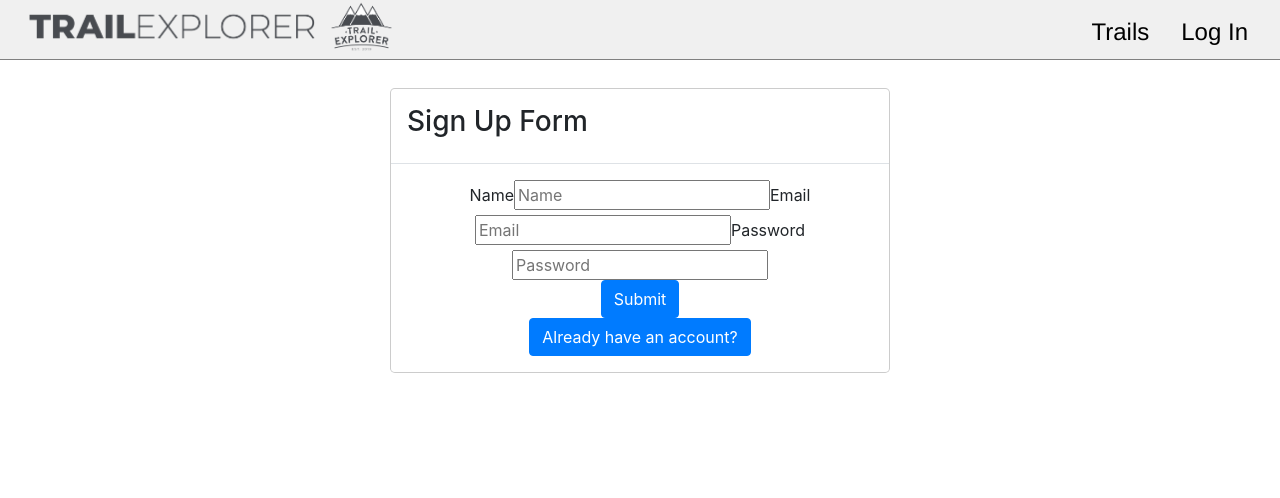
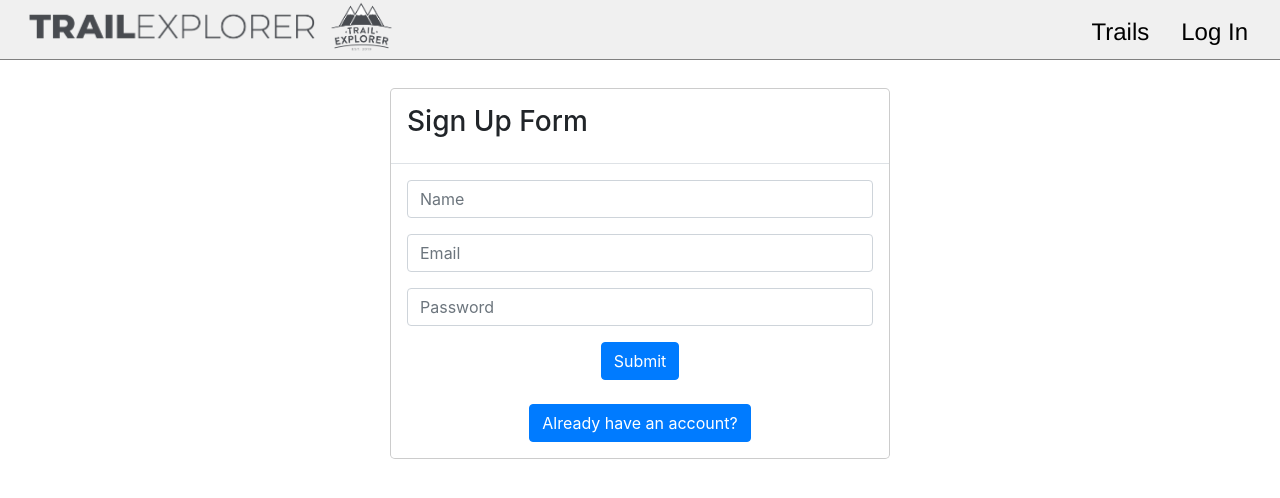
Before and after one commit to PrestonElliott/trail-explorer-frontend, a React (Create React App) app: page /signup in a window 1280 px wide. Shown: the top 498 px of the page. Built offline with nearby package versions, Linux system fonts and the light colour scheme; no server answers.

Commit message:
updated login and signup

```diff
--- a/src/Components/Login.jsx
+++ b/src/Components/Login.jsx
@@ -1,7 +1,7 @@
 import React from "react";
 import { Link } from "react-router-dom"
 import { connect } from 'react-redux'
-import { Modal, Button } from "react-bootstrap"
+import { Modal, Button, Form } from "react-bootstrap"
 import { backend_api } from '../constants'
 
 class Login extends React.Component {
@@ -32,19 +32,23 @@ class Login extends React.Component {
         return (
             <div id='Login'>
                 <Modal.Dialog>
+                    <Modal.Header>
+                        <h3>Login Form</h3>
+                    </Modal.Header>
 
                     <Modal.Body>
-                        <form onSubmit={(e) => this.handleLogin(e)}>
-                            <h3>Login Form</h3>
+                        <Form onSubmit={(e) => this.handleLogin(e)}>
 
-                            <label htmlFor="#email">Email</label>
-                            <input type="email" name="email" id="#email" placeholder="Email" />
+                            <Form.Group>
+                                <Form.Control required name='email' id='#email' placeholder='Email' />
+                            </Form.Group>
 
-                            <label htmlFor="#password">Password</label>
-                            <input name="password" type="password" id="#password" placeholder="Password" />
+                            <Form.Group>
+                                <Form.Control required name='password' id='#password' placeholder='Password' />
+                            </Form.Group>
 
-                        <Button type="submit">Login</Button><br/><br/>
-                        </form>
+                            <Button type="submit">Login</Button><br/><br/>
+                        </Form>
 
                         <Link to="/signup">
                             <Button> Create Your Account Today! </Button>
--- a/src/Components/SignUp.jsx
+++ b/src/Components/SignUp.jsx
@@ -1,7 +1,7 @@
 import React, { Component } from "react"
 import { Link } from "react-router-dom"
 import { connect } from 'react-redux'
-import { Modal, Button } from "react-bootstrap"
+import { Modal, Button, Form } from "react-bootstrap"
 import { backend_api } from '../constants'
 
 class SignUp extends Component {
@@ -40,21 +40,24 @@ class SignUp extends Component {
 
                     <Modal.Body>
 
-                        <form onSubmit={(e) => this.handleSignUp(e)}>
-                            <label htmlFor="#name">Name</label>
-                            <input type="name" name="name" id="#name" placeholder="Name" />
+                        <Form onSubmit={(e) => this.handleSignUp(e)}>
+                            <Form.Group>
+                                <Form.Control required name='name' id='#name' placeholder='Name' />
+                            </Form.Group>
 
-                            <label htmlFor="#email">Email</label>
-                            <input type="email" name="email" id="#email" placeholder="Email" />
+                            <Form.Group>
+                                <Form.Control required name='email' id='#email' placeholder='Email' />
+                            </Form.Group>
 
-                            <label htmlFor="#password">Password</label>
-                            <input name="password" type="password" id="#password" placeholder="Password" /><br/>
+                            <Form.Group>
+                                <Form.Control required name='password' id='#password' placeholder='Password' />
+                            </Form.Group>
 
-                            <Button type="submit"> Submit </Button><br/>
-                        </form>
+                            <Button type="submit"> Submit </Button><br/><br/>
+                        </Form>
 
                         <Link to="/login">
-                            <Button> Already have an account? </Button>
+                            <Button className="back-to-login"> Already have an account? </Button>
                         </Link>
 
                     </Modal.Body>
--- a/src/stylesheets/index.scss
+++ b/src/stylesheets/index.scss
@@ -77,7 +77,6 @@ code {
   flex-direction: row;
   justify-content: center;
 }
-
 
 /* PROFILE PAGE */
 .user-profile {
```
